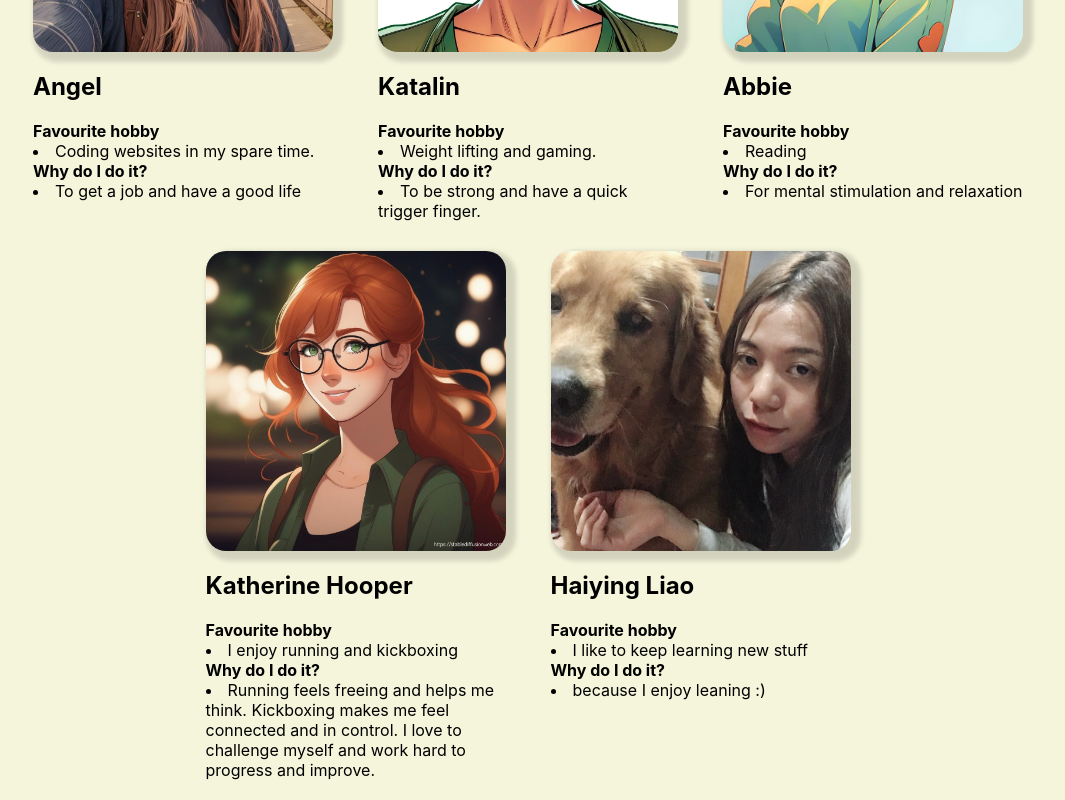
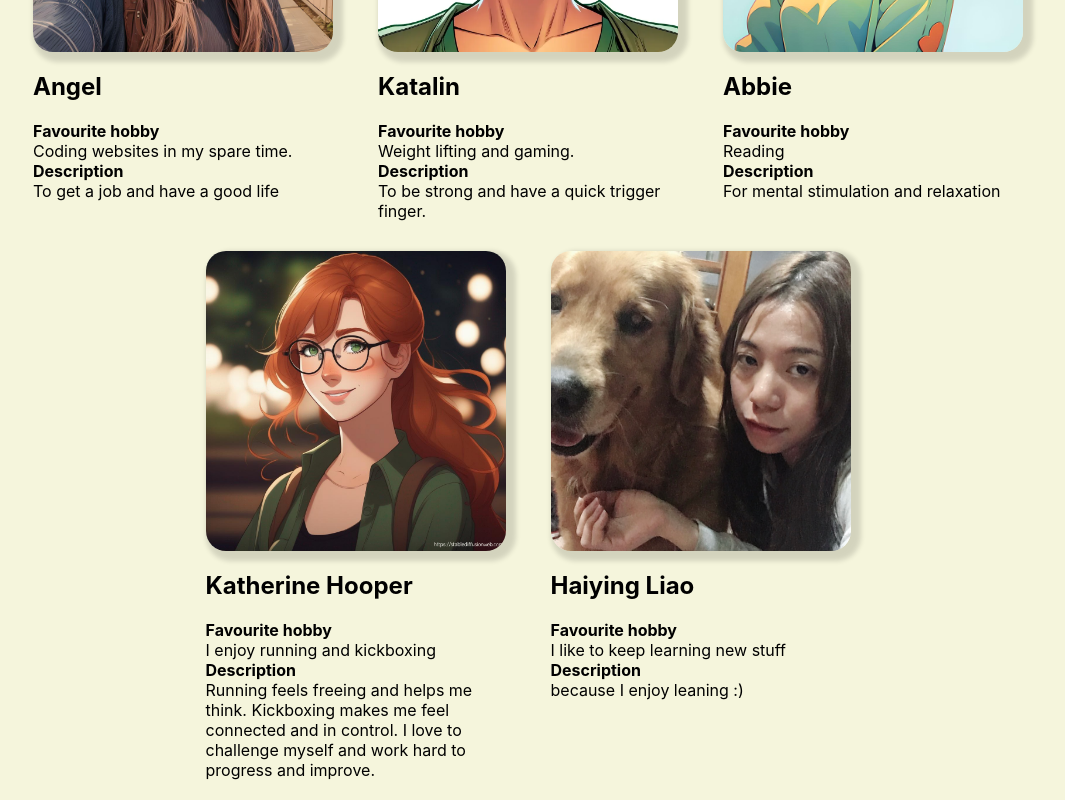
Before and after one commit to Angel2001-programmer/finalProject, a React (Create React App) app: page /about in a window 1280 px wide. Shown: the part 500-1300 px from the top of the page, without its empty margins (127-1192 px from the left). Built offline with nearby package versions, Linux system fonts and the light colour scheme.

Commit message:
restyle TeamMember component.

```diff
--- a/src/components/TeamMember/teamMember.jsx
+++ b/src/components/TeamMember/teamMember.jsx
@@ -19,8 +19,8 @@ const TeamMemeber = props => {
           <h2>{props.name}</h2>
           <h4 className={styles.favouriteActivity}>Favourite hobby</h4>
             <li>{props.hobby}</li>
-            <h4 className={styles.favouriteActivity}>Why do I do it?</h4>
-            <li>{props.purpose}</li>
+            <h4 className={styles.favouriteActivity}>Description</h4>
+            <li>{props.description}</li>
       </section>
         </Fragment>
     )
--- a/src/components/TeamMember/teamMember.module.css
+++ b/src/components/TeamMember/teamMember.module.css
@@ -34,3 +34,7 @@
     box-shadow: rgba(0, 0, 0, 0.139) 5px 5px 5px 5px;
     object-fit: cover;
   }
+
+  li{
+    list-style-type: none;
+  }
--- a/src/pages/about/about.jsx
+++ b/src/pages/about/about.jsx
@@ -33,35 +33,35 @@ export default function About() {
             name='Angel'
             profilepictrue={Angel}
             hobby='Coding websites in my spare time.'
-            purpose='To get a job and have a good life'
+            description='To get a job and have a good life'
           />
 
           <TeamMemeber
           name='Katalin'
           profilepictrue={Katalin}
           hobby='Weight lifting and gaming.'
-          purpose='To be strong and have a quick trigger finger.'
+          description='To be strong and have a quick trigger finger.'
       />
 
           <TeamMemeber
           name='Abbie'
           profilepictrue={Abbie}
           hobby='Reading'
-          purpose='For mental stimulation and relaxation'
+          description='For mental stimulation and relaxation'
           />
 
           <TeamMemeber
           name='Katherine Hooper'
           profilepictrue={Katherine}
           hobby='I enjoy running and kickboxing'
-          purpose='Running feels freeing and helps me think. Kickboxing makes me feel connected and in control. I love to challenge myself and work hard to progress and improve.'
+          description='Running feels freeing and helps me think. Kickboxing makes me feel connected and in control. I love to challenge myself and work hard to progress and improve.'
           />
 
           <TeamMemeber
           name='Haiying Liao'
           profilepictrue={haiying}
           hobby='I like to keep learning new stuff'
-          purpose='because I enjoy leaning :)' />
+          description='because I enjoy leaning :)' />
         </div>
       </section>
     </main>
```
